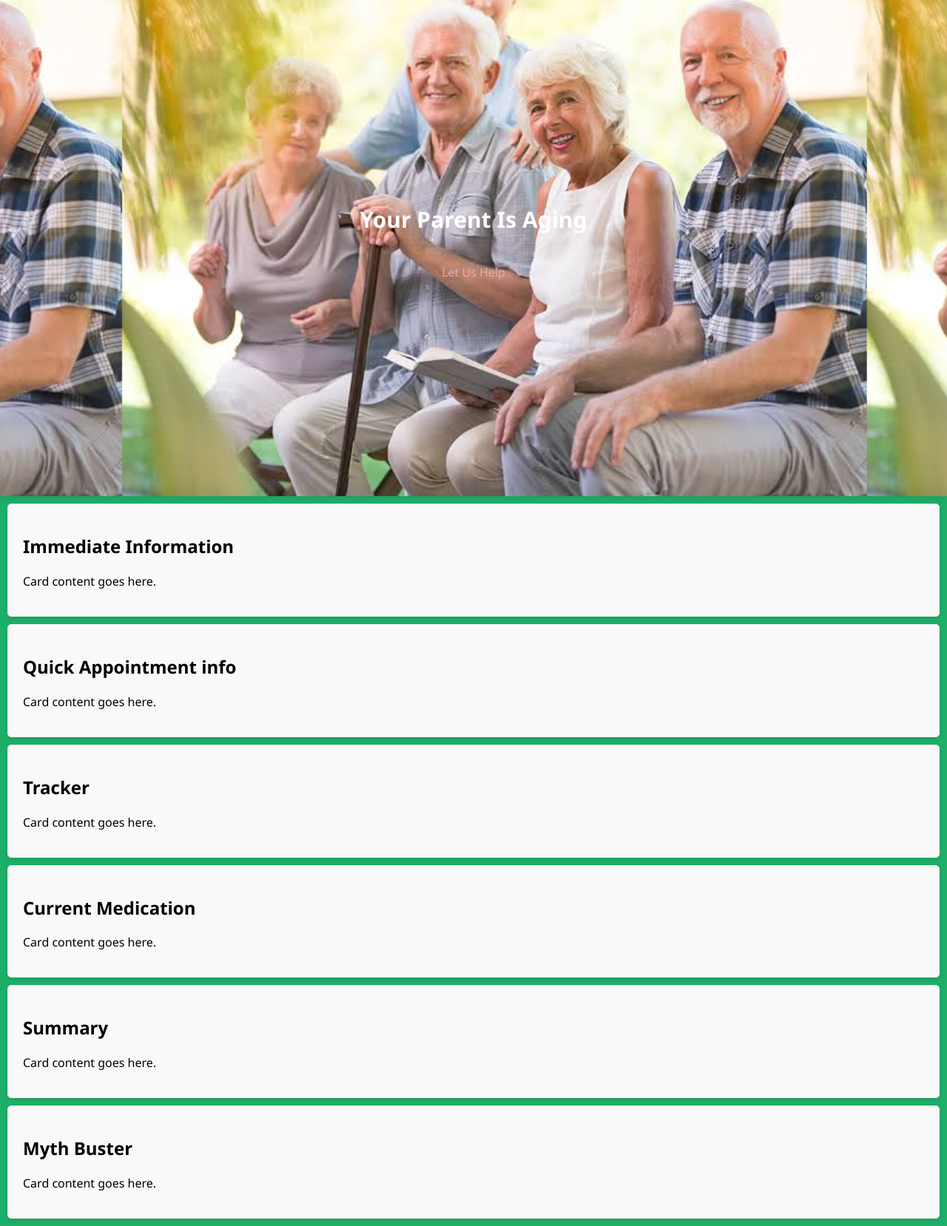
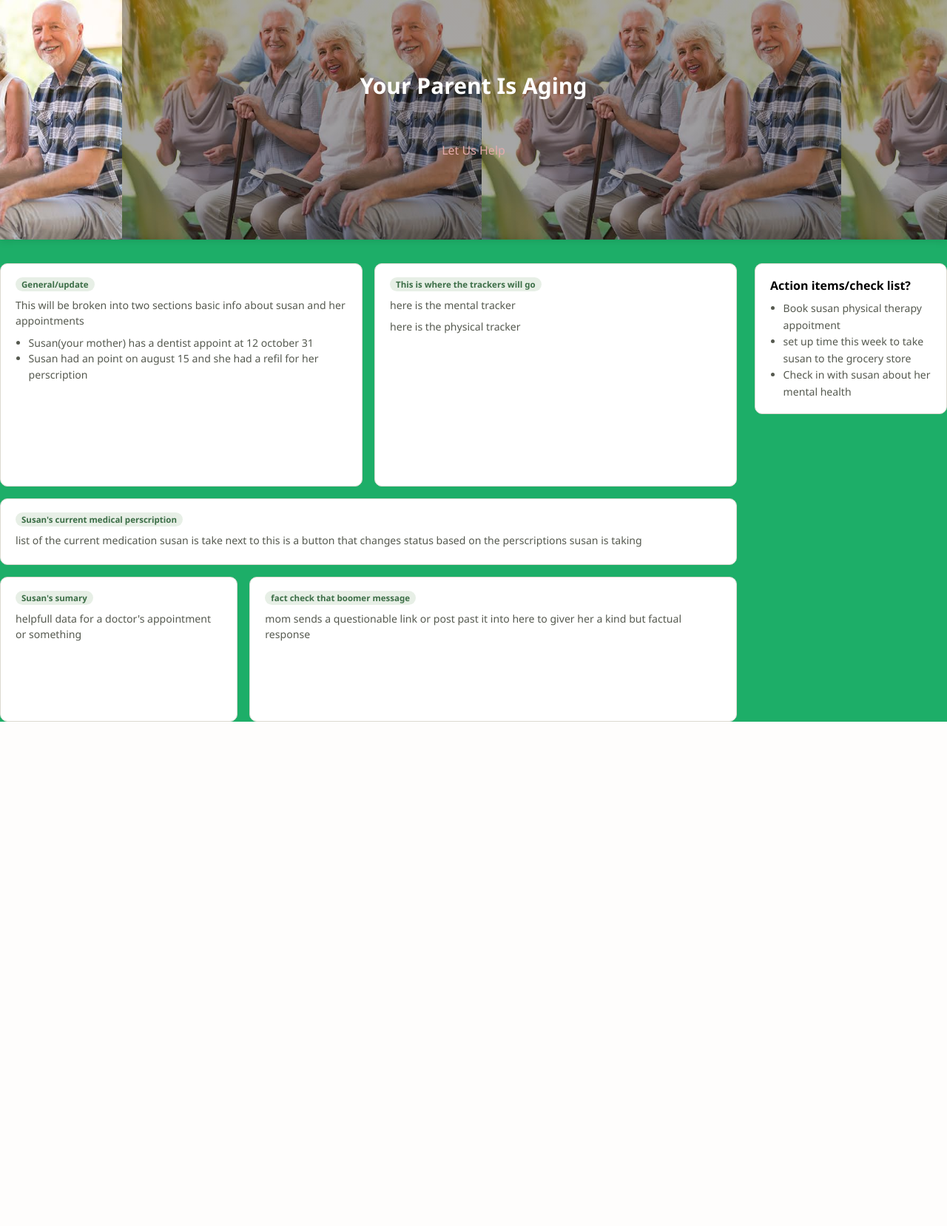
Before and after one commit to amen2x/ypia, a Python web app: template templates/index.html in a window 1280 px wide. Shown: the whole page at 74% size. After the commit the page ends 976 px from the top, so only its background shows below. Run offline with Jinja, Linux system fonts and the light colour scheme; the template is opened without the code that fills it, so the values that code supplies are empty.

Commit message:
UI base update

```diff
--- a/static/style.css
+++ b/static/style.css
@@ -1,3 +1,22 @@
+:root {
+    --bg: #f6f5f2;
+    --surface: #ffffff;
+    --ink: #e1dec7;
+    --ink-soft: #55594f;
+    --line: #dcd9d0;
+    --accent: #3c6e47;
+    --accent-soft: #e7efe6;
+    --radius: 10px;
+    --gap: 1rem;
+    box-sizing: border-box;
+    padding-top: env(safe-area-inset-top, 0px);
+    padding-bottom: env(safe-area-inset-bottom, 0px);
+}
+
+
+
+
+
 body {
     font-family: 'Segoe UI', Tahoma, Geneva, Verdana, sans-serif;
     background-color: #1dae68;
@@ -12,15 +31,7 @@ h1 {
 
 }
 
-.card {
-    background: #f9f9f9;
-    border: 1px solid #eee;
-    border-radius: 5px;
-    padding: 20px;
-    margin: 10px;
-    flex: 1 1 calc(30% - 20px);
-    box-shadow: 0 2px 5px rgba(0, 0, 0, 0.1);
-}
+
 
 .subtitle {
     color: #e5acac;
@@ -29,14 +40,25 @@ h1 {
 }
 
 header {
-    background-image: url('images/elders.jpeg');
+    position: relative;
+    background-image:
+        linear-gradient(rgba(0, 0, 0, 0.35), rgba(0, 0, 0, 0.35)),
+        url('images/elders.jpeg');
+    background-size: auto 50%;
 
-    background-size: auto 100%;
+    background-size: cover, auto 100%;
+    background-repeat: no-repeat, repeat-x;
+    background-position: center, 0% 50%;
+
 
     animation: panHeader 80s linear infinite;
-    background-repeat: repeat-x;
 
-    padding: 16rem;
+    min-height: 260px;
+    display: flex;
+    flex-direction: column;
+    justify-content: center;
+    padding: 2rem 1.5rem;
+
     text-align: center;
     box-shadow: 0 2px 10px rgba(0, 0, 0, 0.1);
 
@@ -53,3 +75,167 @@ header {
         background-position: 2000px 50%;
     }
 }
+
+.grid {
+
+    width: 100%;
+    margin-top: 2rem;
+    display: grid;
+    grid-template-columns: repeat(12, 1fr);
+    grid-auto-rows: minmax(90px, auto);
+    gap: var(--gap);
+}
+
+.box {
+    background: var(--surface);
+    border: 1px solid var(--line);
+    border-radius: var(--radius);
+    padding: 1.1rem 1.25rem;
+    display: flex;
+    flex-direction: column;
+    gap: 0.5rem;
+    overflow: auto;
+}
+
+.box h2 {
+    margin: 0;
+    font-size: 1rem;
+    font-weight: 600;
+}
+
+.box .tag {
+    display: inline-block;
+    align-self: flex-start;
+    font-size: 0.72rem;
+    color: var(--accent);
+    background: var(--accent-soft);
+    padding: 0.15rem 0.5rem;
+    border-radius: 999px;
+}
+
+.box p {
+    margin: 0;
+    font-size: 0.88rem;
+    line-height: 1.5;
+    color: var(--ink-soft);
+}
+
+.box ul {
+    margin: 0;
+    padding-left: 1.1rem;
+    font-size: 0.88rem;
+    line-height: 1.55;
+    color: var(--ink-soft);
+}
+
+/* Width spans — pick whichever fits the content. Numbers refer to the
+     12 columns above, so 6 = half width, 4 = a third, 12 = full row. */
+.w-3 {
+    grid-column: span 3;
+}
+
+.w-4 {
+    grid-column: span 4;
+}
+
+.w-5 {
+    grid-column: span 5;
+}
+
+.w-6 {
+    grid-column: span 6;
+}
+
+.w-7 {
+    grid-column: span 7;
+}
+
+.w-8 {
+    grid-column: span 8;
+}
+
+.w-9 {
+    grid-column: span 9;
+}
+
+.w-12 {
+    grid-column: span 12;
+}
+
+/* Height spans — stretch a box across extra rows when it holds more
+     content or needs to line up next to a taller neighbor. */
+.h-1 {
+    grid-row: span 1;
+}
+
+.h-2 {
+    grid-row: span 2;
+}
+
+.h-3 {
+    grid-row: span 3;
+}
+
+/* Below ~640px every box goes full-width and stacks, height spans reset
+     since there's no neighboring row to match anymore. */
+@media (max-width: 640px) {
+    .grid {
+        grid-template-columns: 1fr;
+    }
+
+    .box {
+        grid-column: 1 / -1 !important;
+        grid-row: auto !important;
+    }
+}
+
+code {
+    background: var(--accent-soft);
+    color: var(--accent);
+    padding: 0.1rem 0.35rem;
+    border-radius: 4px;
+    font-size: 0.85em;
+}
+
+.page-layout {
+    max-width: 1300px;
+    margin: 0 auto;
+    display: grid;
+    grid-template-columns: 1fr 260px;
+    gap: 1.5rem;
+    align-items: start;
+}
+
+.action-items {
+    margin: 2rem auto 0;
+    background: var(--surface);
+    border: 1px solid var(--line);
+    border-radius: var(--radius);
+    padding: 1.1rem 1.25rem;
+    position: sticky;
+    top: 1.5rem;
+}
+
+.action-items h2 {
+    margin: 0 0 0.6rem;
+    font-size: 1rem;
+    font-weight: 600;
+}
+
+.action-items ul {
+    margin: 0;
+    padding-left: 1.1rem;
+    font-size: 0.88rem;
+    line-height: 1.6;
+    color: var(--ink-soft);
+}
+
+@media (max-width: 640px) {
+    .page-layout {
+        grid-template-columns: 1fr;
+    }
+
+    .action-items {
+        position: static;
+    }
+}
--- a/templates/index.html
+++ b/templates/index.html
@@ -14,36 +14,56 @@
         <p class="subtitle">Let Us Help</p>
     </header>
 
-    <!-- Main content container -->
-
-    <main class="container">
-        <!--main cards-->
-        <div class="card">
-            <h2>Immediate Information</h2>
-            <p>Card content goes here.</p>
-        </div>
-        <div class="card">
-            <h2>Quick Appointment info</h2>
-            <p>Card content goes here.</p>
-        </div>
-        <div class="card">
-            <h2>Tracker</h2>
-            <p>Card content goes here.</p>
-        </div>
-        <div class="card">
-            <h2>Current Medication</h2>
-            <p>Card content goes here.</p>
-        </div>
-        <div class="card">
-            <h2>Summary</h2>
-            <p>Card content goes here.</p>
-        </div>
-        <div class="card">
-            <h2>Myth Buster</h2>
-            <p>Card content goes here.</p>
-        </div>
+    <div class="page-layout">
 
 
-    </main>
-</body>
-</html>
+
+
+
+
+    <div class="grid">
+
+  <div class="box w-6 h-3">
+    <h2 class="tag">General/update</h2>
+    <p>This will be broken into two sections basic info about susan and her appointments</p>
+    <ul>
+      <li>Susan(your mother) has a dentist appoint at 12 october 31</li>
+      <li>Susan had an point on august 15 and she had a refil for her perscription</li>
+
+    </ul>
+  </div>
+
+  <div class="box w-6 h-3">
+    <h2 class="tag">This is where the trackers will go</h2>
+    <p>here is the mental tracker</p>
+    <p>here is the physical tracker</p>
+  </div>
+
+  <div class="box w-12 h-1">
+    <h2 class="tag">Susan's current medical perscription</h2>
+    <p>list of the current medication susan is take next to this is a button that changes status based on the perscriptions susan is taking</p>
+  </div>
+
+  <div class="box w-4 h-2">
+    <h2 class="tag" > Susan's sumary</h2>
+    <p>helpfull data for a doctor's appointment or something</p>
+  </div>
+
+  <div class="box w-8 h-2">
+    <h2 class="tag">fact check that boomer message</h2>
+    <p>mom sends a questionable link or post past it into here to giver her a kind but factual response</p>
+
+  </div>
+
+  </div>
+
+   <aside class="action-items">
+    <h2>Action items/check list?</h2>
+    <ul>
+      <li>Book susan physical therapy appoitment</li>
+      <li>set up time this week to take susan to the grocery store</li>
+      <li>Check in with susan about her mental health</li>
+    </ul>
+  </aside>
+
+ </div>
```
Also changed, not shown: static/images/NightSky.avif (deleted).
